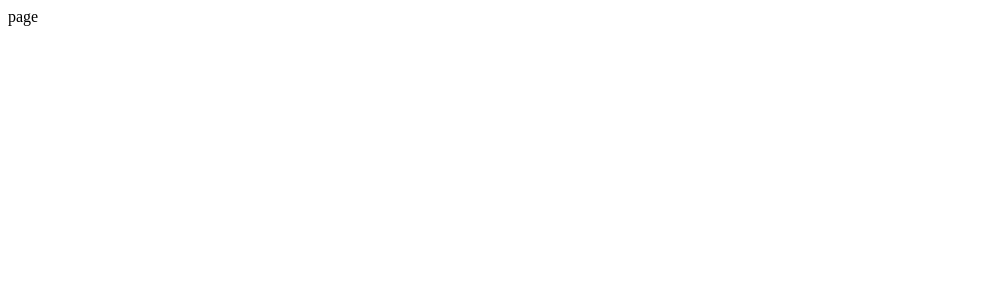
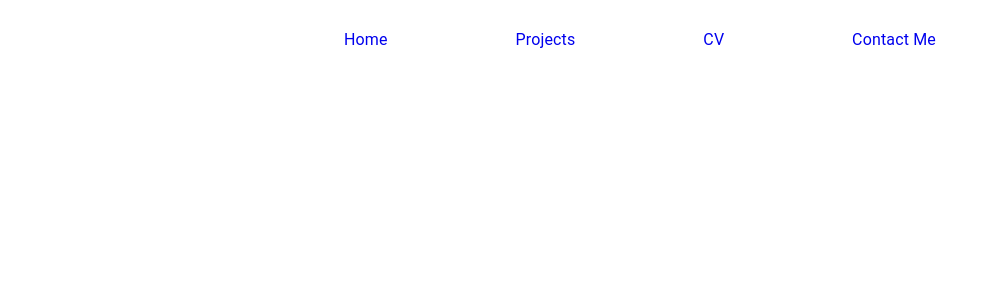
Before and after one commit to mouhamadx92x/portfolio, a Next.js app: page / in a window 1280 px wide. Shown: the top 300 px of the page, without its empty margins (0-989 px from the left). Built offline with nearby package versions, Linux system fonts and the light colour scheme.

Commit message:
create header component

```diff
--- /dev/null
+++ b/src/app/components/header/index.tsx
@@ -0,0 +1,70 @@
+"use client";
+import Link from "next/link";
+import AppBar from "@mui/material/AppBar";
+import Box from "@mui/material/Box";
+import Toolbar from "@mui/material/Toolbar";
+import Typography from "@mui/material/Typography";
+
+const Header = () => {
+    return (
+        <Box sx={{ flexGrow: 1 }}>
+            <AppBar
+                position="sticky"
+                sx={{
+                    width: "50vw",
+                    margin: "0 auto",
+                    backgroundColor: "transparent",
+                    border: "0",
+                    boxShadow: "none",
+                }}
+            >
+                <Toolbar
+                    sx={{
+                        display: "flex",
+                        justifyContent: "space-between",
+                        alignItems: "center",
+                    }}
+                >
+                    <Link
+                        href="/home"
+                        passHref
+                        style={{ textDecoration: "none" }}
+                    >
+                        <Typography variant="body1" component="a">
+                            Home
+                        </Typography>
+                    </Link>
+                    <Link
+                        href="/projects"
+                        passHref
+                        style={{ textDecoration: "none" }}
+                    >
+                        <Typography variant="body1" component="a">
+                            Projects
+                        </Typography>
+                    </Link>
+                    <Link
+                        href="/cv"
+                        passHref
+                        style={{ textDecoration: "none" }}
+                    >
+                        <Typography variant="body1" component="a">
+                            CV
+                        </Typography>
+                    </Link>
+                    <Link
+                        href="/contact"
+                        passHref
+                        style={{ textDecoration: "none" }}
+                    >
+                        <Typography variant="body1" component="a">
+                            Contact Me
+                        </Typography>
+                    </Link>
+                </Toolbar>
+            </AppBar>
+        </Box>
+    );
+};
+
+export default Header;
--- a/src/app/page.tsx
+++ b/src/app/page.tsx
@@ -1,7 +1,7 @@
-import React from "react";
+import Header from "./components/header";
 
 const HomePage = () => {
-    return <div>page</div>;
+    return <Header />;
 };
 
 export default HomePage;
```
